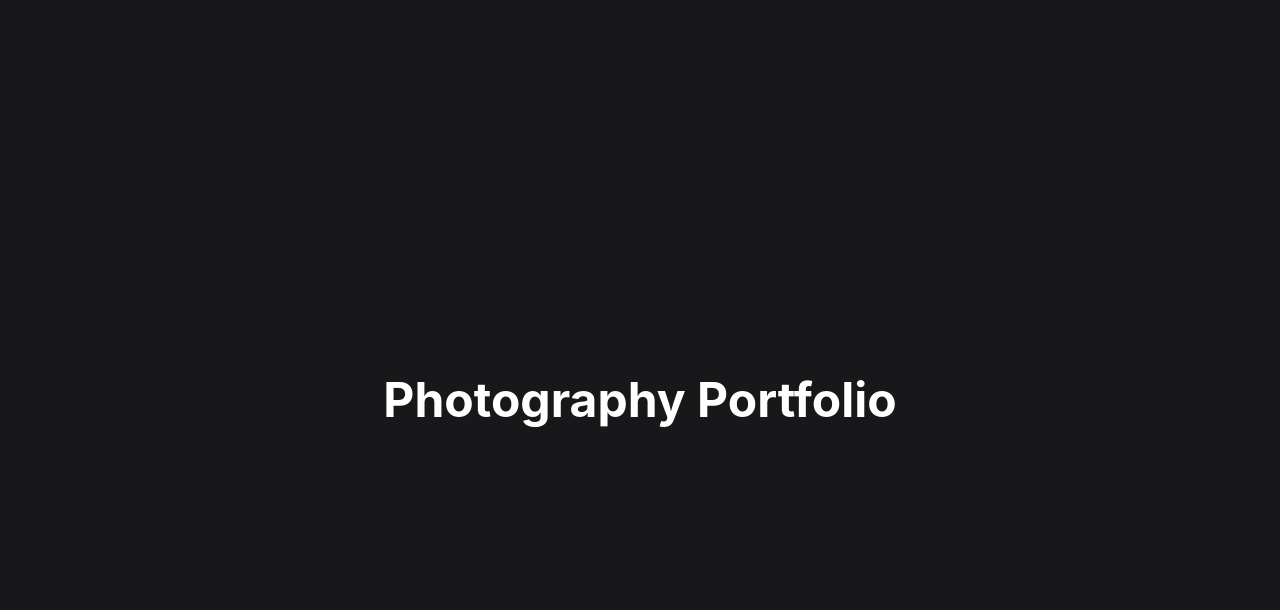
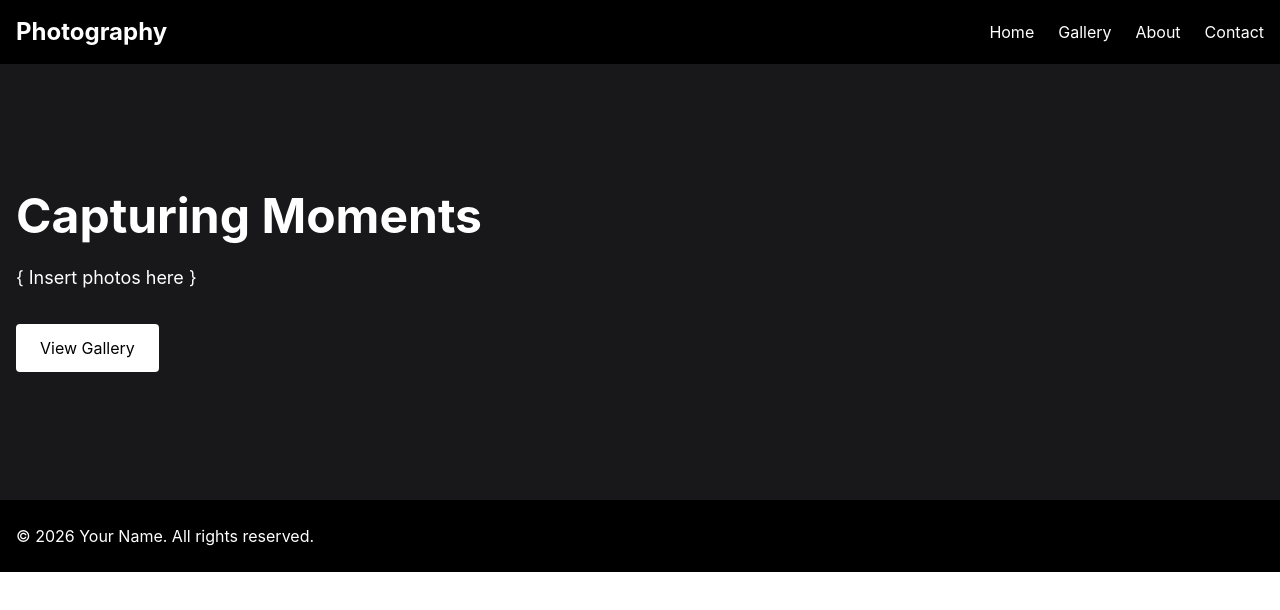
Before and after one commit to Pizzadreams/Photography_Portfolio, a React (Vite) app: page /gallery in a window 1280 px wide. Shown: the top 610 px of the page. Built offline with nearby package versions, Linux system fonts and the light colour scheme.

Commit message:
updated components for a simple display

```diff
--- a/src/App.jsx
+++ b/src/App.jsx
@@ -1,10 +1,14 @@
+import Navbar from "./components/Navbar";
+import Hero from "./components/Hero";
+import Footer from "./components/Footer";
+
 function App() {
   return (
-    <main className="min-h-screen bg-zinc-900 flex items-center justify-center">
-      <h1 className="text-5xl font-bold text-white">
-        Photography Portfolio
-      </h1>
-    </main>
+    <>
+      <Navbar />
+      <Hero />
+      <Footer />
+    </>
   );
 }
 
--- a/src/components/Container.jsx
+++ b/src/components/Container.jsx
@@ -1,3 +1,4 @@
+// Keeps content centered
 function Container({ children }) {
   return (
     <div className="mx-auto max-w-7xl px-4">
--- a/src/components/Footer.jsx
+++ b/src/components/Footer.jsx
@@ -0,0 +1,15 @@
+import Container from "./Container";
+
+function Footer() {
+  return (
+    <footer className="bg-black text-white py-6">
+      <Container>
+        <p>
+          © 2026 Your Name. All rights reserved.
+        </p>
+      </Container>
+    </footer>
+  );
+}
+
+export default Footer;
--- a/src/components/Hero.jsx
+++ b/src/components/Hero.jsx
@@ -0,0 +1,23 @@
+import Container from "./Container";
+
+function Hero() {
+  return (
+    <section className="bg-zinc-900 text-white py-32">
+      <Container>
+        <h2 className="text-5xl font-bold">
+            Capturing Moments
+        </h2>
+
+        <p className="mt-6 max-w-xl text-lg">
+            <p>{"{ Insert photos here }"}</p>
+        </p>
+
+        <button className="mt-8 rounded bg-white px-6 py-3 text-black">
+            View Gallery
+        </button>
+      </Container>
+    </section>
+  );
+}
+
+export default Hero;
--- a/src/components/Navbar.jsx
+++ b/src/components/Navbar.jsx
@@ -1,7 +1,24 @@
+import Container from "./Container";
+
 function Navbar() {
   return (
-    <nav>
-      Navbar
+    <nav className="bg-black text-white">
+      <Container>
+        <div className="flex items-center justify-between py-4">
+          <h1 className="text-2xl font-bold">
+            Photography
+          </h1>
+
+          <ul className="flex gap-6">
+            <li>Home</li>
+            <li>Gallery</li>
+            <li>About</li>
+            <li>Contact</li>
+          </ul>
+        </div>
+      </Container>
     </nav>
   );
 }
+
+export default Navbar;
```
